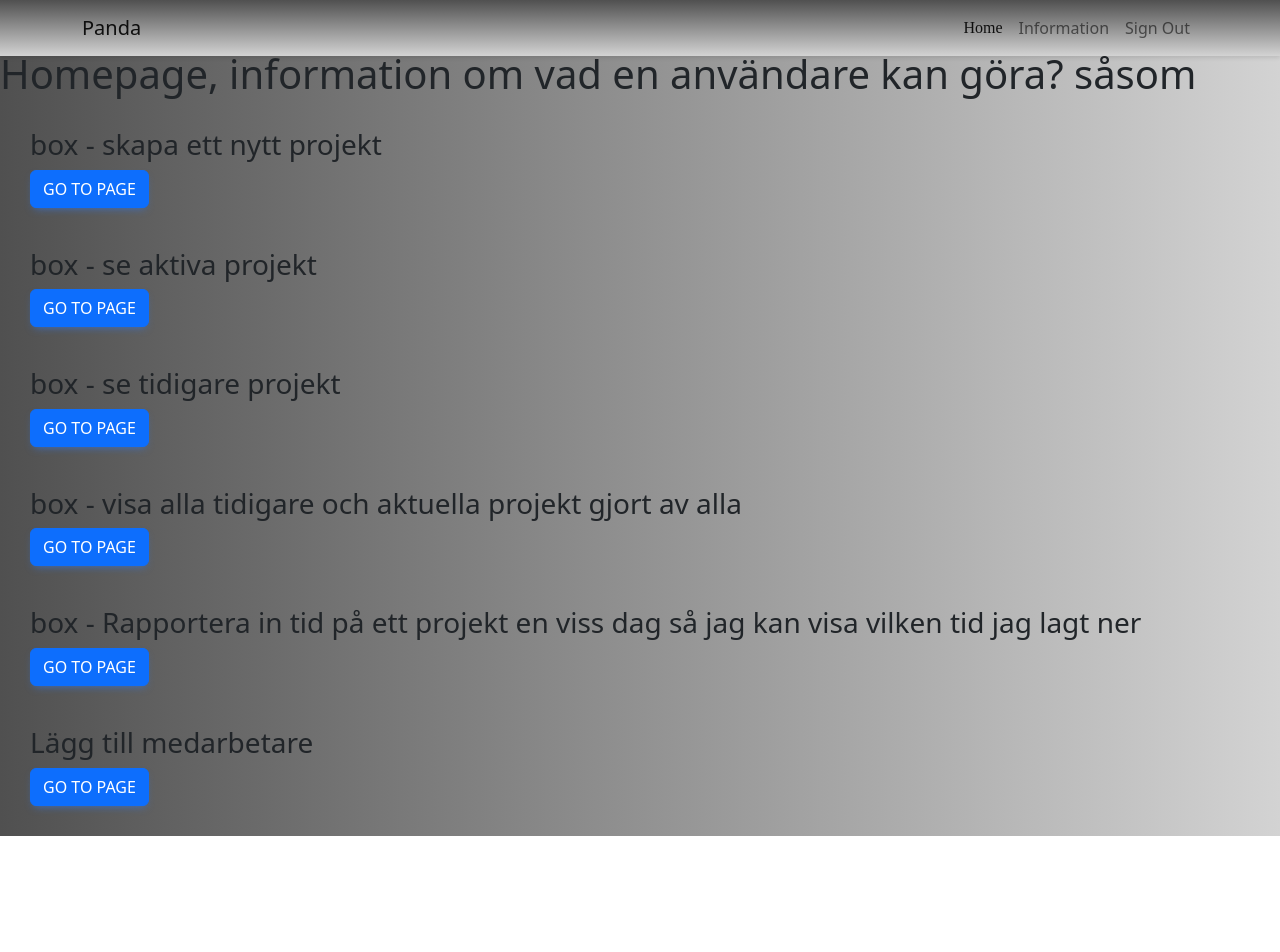
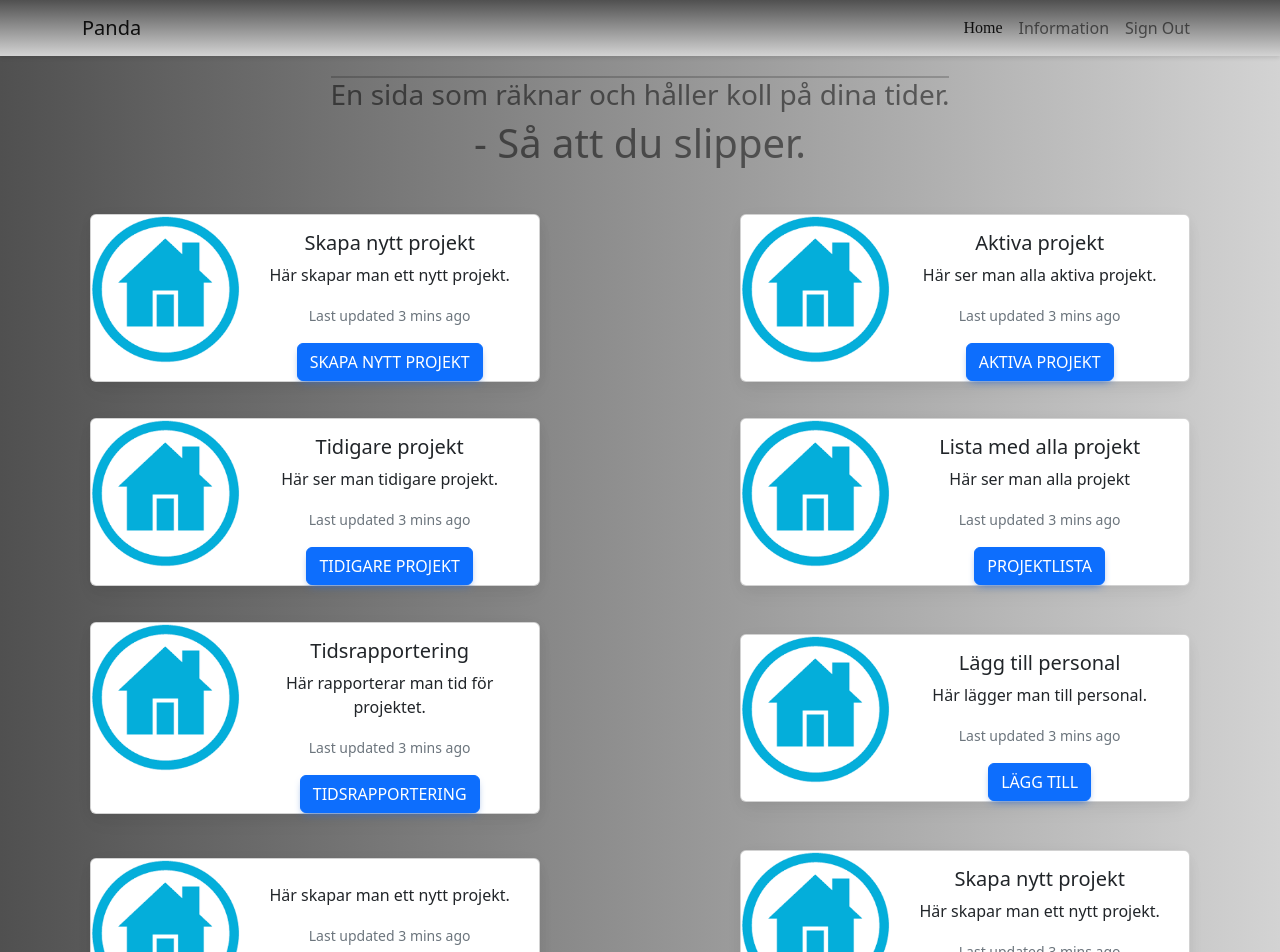
Before and after one commit to peembee/Panda, a React (Create React App) app: page / in a window 1280 px wide. Shown: the top 952 px of the page. Before the commit the page ends 836 px from the top, so only its background shows below. Built offline with nearby package versions, Linux system fonts and the light colour scheme.

Commit message:
Designed the "home" page and added cards with different inputs.

```diff
--- a/src/Css/style.css
+++ b/src/Css/style.css
@@ -1,15 +1,43 @@
-
-
-.signInBackground{
+.signInBackground {
   background: linear-gradient(#e66465, #9198e5);
 
   height: 100vh;
 }
-.signInNavbar{
+.signInNavbar {
   box-shadow: 5px 50px 100px rgba(66, 3, 36, 0.653);
 }
 
-body{
+body {
   padding-top: 50px;
-    background: linear-gradient(to right, rgb(80,80,80) 0%, rgb(211,211,211)100%);
+  background: linear-gradient(
+    to right,
+    rgb(80, 80, 80) 0%,
+    rgb(211, 211, 211) 100%
+  );
 }
+
+.mainsection {
+  text-align: center;
+  margin-top: 2%;
+  display: flex;
+  justify-content: center;
+  align-items: center;
+  flex-wrap: wrap;
+}
+
+
+.section {
+    display: grid;
+    grid-template-columns: repeat(2, 1fr);
+    grid-gap: 20px;
+    place-items: center;
+    margin-top: 3%;
+    margin-bottom: 3%;
+    width: 100%;
+    }
+
+    @media screen and (max-width: 600px) {
+    .section {
+    grid-template-columns: 1fr;
+    }
+    }
--- a/src/components/Home.js
+++ b/src/components/Home.js
@@ -1,70 +1,211 @@
 import React from "react";
-import Button from 'react-bootstrap/Button';
+import Button from "react-bootstrap/Button";
 import { Link } from "react-router-dom";
+import hus from "../images/hus.png";
 
 export const HomeComponent = () => {
-    const boxStyle = {
-        padding: '10px',
-        marginBottom: '20px',
-        marginTop: '20px',
-        marginLeft: '20px'
-    };
 
-    return(
-        <div>
-            <h1>Homepage, information om vad en användare kan göra? såsom </h1>
-            <div style={boxStyle}>
-                <h3>box - skapa ett nytt projekt</h3>
+  return (
+    <div>
+      <main className="mainsection">
+      <div className="title">
+          <h3>En sida som räknar och håller koll på dina tider.</h3>
+          <h1>- Så att du slipper.</h1>
+        </div>
+        <div className="section">
+          <div className="card mb-3" style={{ maxWidth: "450px" }}>
+            <div className="row g-0">
+              <div className="col-md-4">
+                <img src={hus} className="img-fluid rounded-start" alt="..." />
+              </div>
+              <div className="col-md-8">
+                <div className="card-body">
+                  <h5 className="card-title">Skapa nytt projekt</h5>
+                  <p className="card-text">Här skapar man ett nytt projekt.</p>
+                  <p className="card-text">
+                    <small className="text-muted">
+                      Last updated 3 mins ago
+                    </small>
+                  </p>
+                </div>
                 <div>
-                    <Link to="/newProject">
-                        <Button>Go to page</Button>
-                    </Link>
+                  <Link to="/newProject">
+                    <Button>Skapa nytt projekt</Button>
+                  </Link>
                 </div>
+              </div>
             </div>
+          </div>
 
-            <div style={boxStyle}>
-                <h3>box - se aktiva projekt</h3>
+          <div className="card mb-3" style={{ maxWidth: "450px" }}>
+            <div className="row g-0">
+              <div className="col-md-4">
+                <img src={hus} className="img-fluid rounded-start" alt="..." />
+              </div>
+              <div className="col-md-8">
+                <div className="card-body">
+                  <h5 className="card-title">Aktiva projekt</h5>
+                  <p className="card-text">Här ser man alla aktiva projekt.</p>
+                  <p className="card-text">
+                    <small className="text-muted">
+                      Last updated 3 mins ago
+                    </small>
+                  </p>
+                </div>
                 <div>
-                    <Link to="/activeProjects">
-                        <Button>Go to page</Button>
-                    </Link>
+                  <Link to="/activeProjects">
+                    <Button>Aktiva projekt</Button>
+                  </Link>
                 </div>
+              </div>
             </div>
+          </div>
 
-            <div style={boxStyle}>
-                <h3>box - se tidigare projekt</h3>
+          <div className="card mb-3" style={{ maxWidth: "450px" }}>
+            <div className="row g-0">
+              <div className="col-md-4">
+                <img src={hus} className="img-fluid rounded-start" alt="..." />
+              </div>
+              <div className="col-md-8">
+                <div className="card-body">
+                  <h5 className="card-title">Tidigare projekt</h5>
+                  <p className="card-text">Här ser man tidigare projekt.</p>
+                  <p className="card-text">
+                    <small className="text-muted">
+                      Last updated 3 mins ago
+                    </small>
+                  </p>
+                </div>
                 <div>
-                    <Link to="/inactiveProjects">
-                        <Button>Go to page</Button>
-                    </Link>
+                  <Link to="/InactiveProjects">
+                    <Button>Tidigare projekt</Button>
+                  </Link>
                 </div>
+              </div>
             </div>
+          </div>
 
-            <div style={boxStyle}>
-                <h3>box - visa alla tidigare och aktuella projekt gjort av alla</h3>
+          <div className="card mb-3" style={{ maxWidth: "450px" }}>
+            <div className="row g-0">
+              <div className="col-md-4">
+                <img src={hus} className="img-fluid rounded-start" alt="..." />
+              </div>
+              <div className="col-md-8">
+                <div className="card-body">
+                  <h5 className="card-title">Lista med alla projekt</h5>
+                  <p className="card-text">Här ser man alla projekt</p>
+                  <p className="card-text">
+                    <small className="text-muted">
+                      Last updated 3 mins ago
+                    </small>
+                  </p>
+                </div>
                 <div>
-                     <Link to="/projectsList">
-                        <Button>Go to page</Button>
-                    </Link>
+                  <Link to="/projectsList">
+                    <Button>Projektlista</Button>
+                  </Link>
                 </div>
+              </div>
             </div>
+          </div>
 
-            <div style={boxStyle}>
-                <h3>box - Rapportera in tid på ett projekt en viss dag så jag kan visa vilken tid jag lagt ner</h3>
+          <div className="card mb-3" style={{ maxWidth: "450px" }}>
+            <div className="row g-0">
+              <div className="col-md-4">
+                <img src={hus} className="img-fluid rounded-start" alt="..." />
+              </div>
+              <div className="col-md-8">
+                <div className="card-body">
+                  <h5 className="card-title">Tidsrapportering</h5>
+                  <p className="card-text">Här rapporterar man tid för projektet.</p>
+                  <p className="card-text">
+                    <small className="text-muted">
+                      Last updated 3 mins ago
+                    </small>
+                  </p>
+                </div>
                 <div>
-                    <Link to="/reportTime">
-                        <Button>Go to page</Button>
-                    </Link>
+                  <Link to="/timeLog">
+                    <Button>Tidsrapportering</Button>
+                  </Link>
                 </div>
+              </div>
             </div>
-            <div style={boxStyle}>
-                <h3>Lägg till medarbetare</h3>
+          </div>
+
+          <div className="card mb-3" style={{ maxWidth: "450px" }}>
+            <div className="row g-0">
+              <div className="col-md-4">
+                <img src={hus} className="img-fluid rounded-start" alt="..." />
+              </div>
+              <div className="col-md-8">
+                <div className="card-body">
+                  <h5 className="card-title">Lägg till personal</h5>
+                  <p className="card-text">Här lägger man till personal.</p>
+                  <p className="card-text">
+                    <small className="text-muted">
+                      Last updated 3 mins ago
+                    </small>
+                  </p>
+                </div>
                 <div>
-                    <Link to="/addEmployee">
-                        <Button>Go to page</Button>
-                    </Link>
+                  <Link to="/addEmployee">
+                    <Button>Lägg till</Button>
+                  </Link>
                 </div>
+              </div>
             </div>
+          </div>
+
+          <div className="card mb-3" style={{ maxWidth: "450px" }}>
+            <div className="row g-0">
+              <div className="col-md-4">
+                <img src={hus} className="img-fluid rounded-start" alt="..." />
+              </div>
+              <div className="col-md-8">
+                <div className="card-body">
+                  <h5 className="card-title"></h5>
+                  <p className="card-text">Här skapar man ett nytt projekt.</p>
+                  <p className="card-text">
+                    <small className="text-muted">
+                      Last updated 3 mins ago
+                    </small>
+                  </p>
+                </div>
+                <div>
+                  <Link to="/newProject">
+                    <Button>Skapa nytt projekt</Button>
+                  </Link>
+                </div>
+              </div>
+            </div>
+          </div>
+
+          <div className="card mb-3" style={{ maxWidth: "450px" }}>
+            <div className="row g-0">
+              <div className="col-md-4">
+                <img src={hus} className="img-fluid rounded-start" alt="..." />
+              </div>
+              <div className="col-md-8">
+                <div className="card-body">
+                  <h5 className="card-title">Skapa nytt projekt</h5>
+                  <p className="card-text">Här skapar man ett nytt projekt.</p>
+                  <p className="card-text">
+                    <small className="text-muted">
+                      Last updated 3 mins ago
+                    </small>
+                  </p>
+                </div>
+                <div>
+                  <Link to="/newProject">
+                    <Button>Skapa nytt projekt</Button>
+                  </Link>
+                </div>
+              </div>
+            </div>
+          </div>
         </div>
-    )
-}
+      </main>
+    </div>
+  );
+};
```
Also changed, not shown: src/images/hus.png (added). Lines whose indentation alone changed are shown as unchanged.
